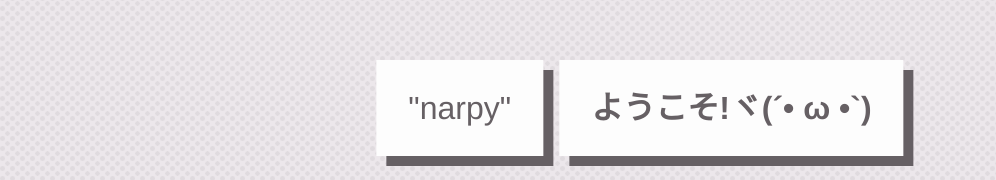
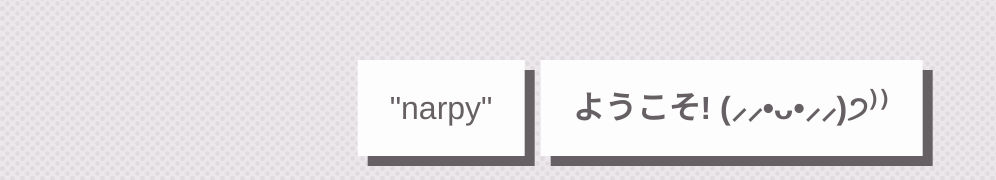
Before and after one commit to narpy/narpy.dog, a plain HTML site: page index.html in a window 1280 px wide. Shown: the part 164-344 px from the top of the page, without its empty margins (0-996 px from the left). Drawn offline with nearby package versions, Linux system fonts and the light colour scheme.

Commit message:
Update index.html

```diff
--- a/index.html
+++ b/index.html
@@ -14,7 +14,7 @@
 	<div id="container">
 		<div class="row">
 			<span class="card">"narpy"</span>
-			<span class="card" style="animation-delay: .1s"><b>ようこそ!ヾ(´• ω •`)</b></span>
+			<span class="card" style="animation-delay: .1s"><b>ようこそ! (⸝⸝•ᴗ•⸝⸝)੭⁾⁾</b></span>
 		</div>
 		<div class="row">
 			<a href="https://twitter.com/narpic" class="card card-link" style="animation-delay: .1s"><i class="icon icon-twitter"></i></a>
```
